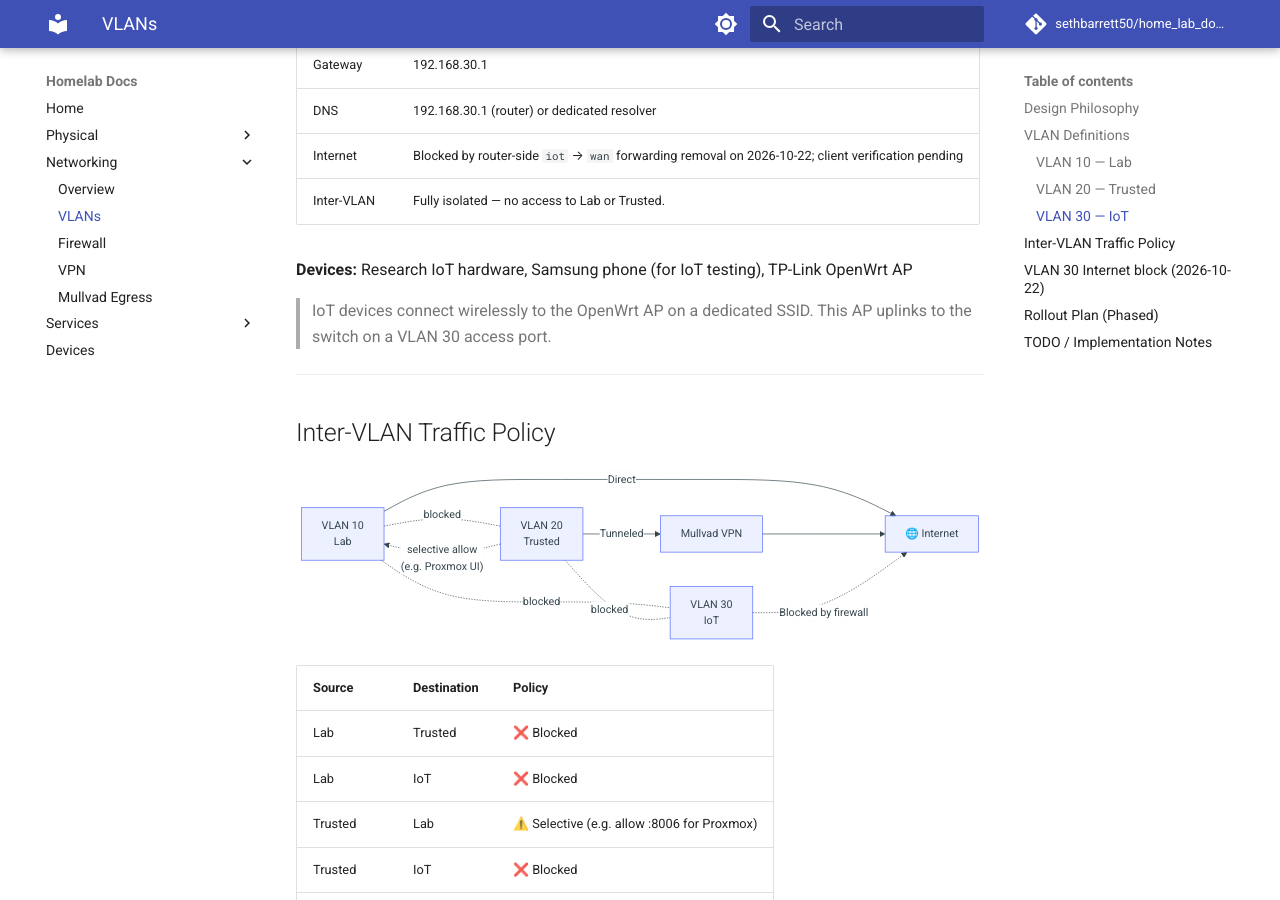
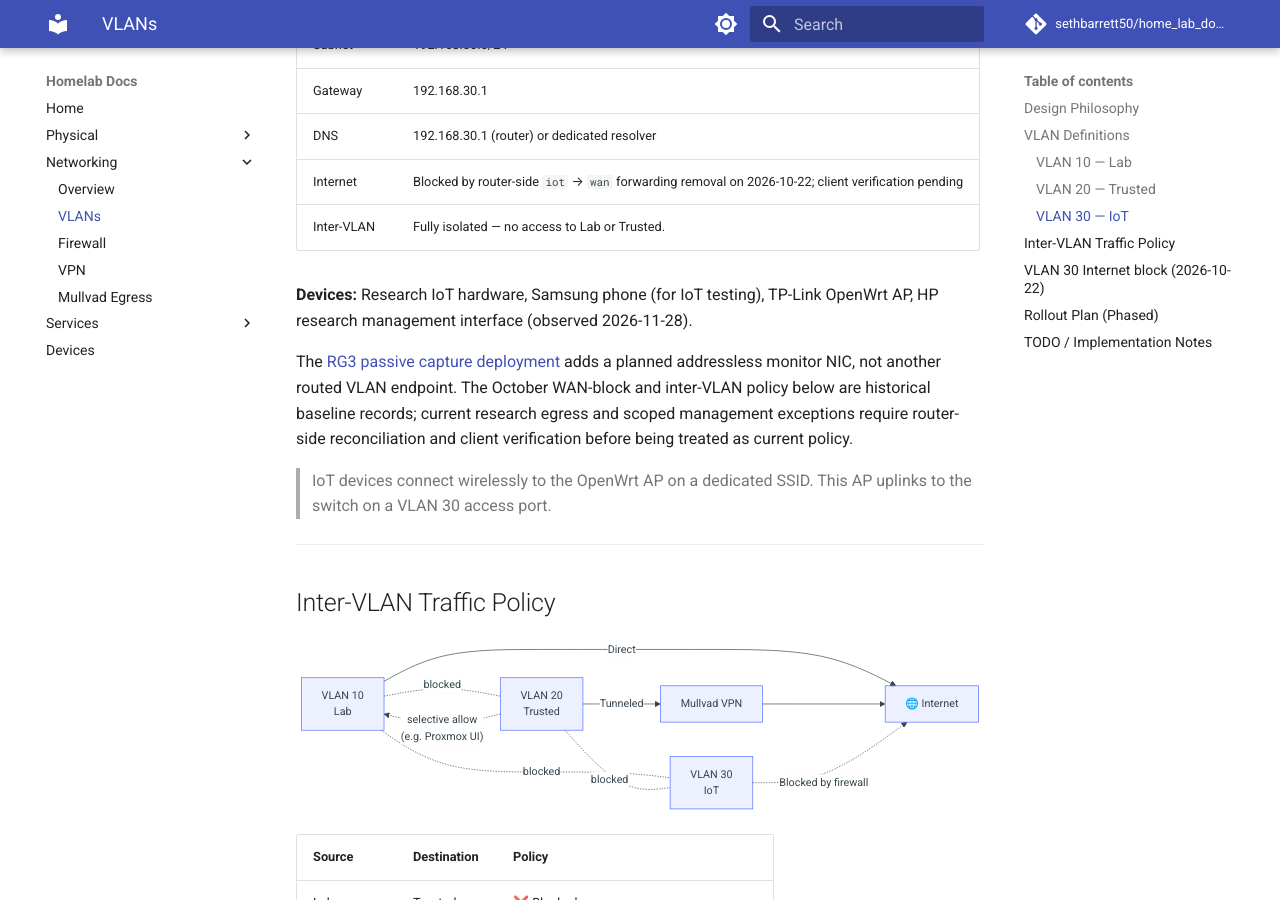
Before and after one commit to sethbarrett50/home_lab_docs, an MkDocs documentation site: the page built from docs/networking/vlans.md, in a window 1280 px wide and 900 px high, scrolled down 1632 px. Built offline with MkDocs 1.6.1 and Material for MkDocs 9.7.7, drawn with Linux system fonts in a browser that asks for light colours; comment, search, counter and statistics services are not loaded; some of the changed text lies outside the part shown.

Commit message:
Reconcile RG3 research deployment documentation

```diff
--- a/docs/networking/vlans.md
+++ b/docs/networking/vlans.md
@@ -18,7 +18,7 @@ Three VLANs segment traffic by trust level and use case. IoT devices get the str
 | Internet | Direct (no VPN) |
 | Inter-VLAN | → Trusted: blocked. → IoT: blocked. |
 
-**Devices:** Proxmox node, Raspberry Pis, dell-mini, acer-lap, hp-lap (Debian/XFCE)
+**Devices:** Proxmox node, Raspberry Pis, dell-mini, acer-lap (HP moved to VLAN 30 for RG3 research)
 
 ---
 
@@ -52,7 +52,13 @@ Three VLANs segment traffic by trust level and use case. IoT devices get the str
 | Internet | Blocked by router-side `iot` → `wan` forwarding removal on 2026-10-22; client verification pending |
 | Inter-VLAN | Fully isolated — no access to Lab or Trusted. |
 
-**Devices:** Research IoT hardware, Samsung phone (for IoT testing), TP-Link OpenWrt AP
+**Devices:** Research IoT hardware, Samsung phone (for IoT testing), TP-Link OpenWrt AP, HP research management interface (observed 2026-11-28).
+
+The [RG3 passive capture deployment](rg3-capture.md) adds a planned addressless
+monitor NIC, not another routed VLAN endpoint. The October WAN-block and
+inter-VLAN policy below are historical baseline records; current research
+egress and scoped management exceptions require router-side reconciliation
+and client verification before being treated as current policy.
 
 > IoT devices connect wirelessly to the OpenWrt AP on a dedicated SSID. This AP uplinks to the switch on a VLAN 30 access port.
 
```
